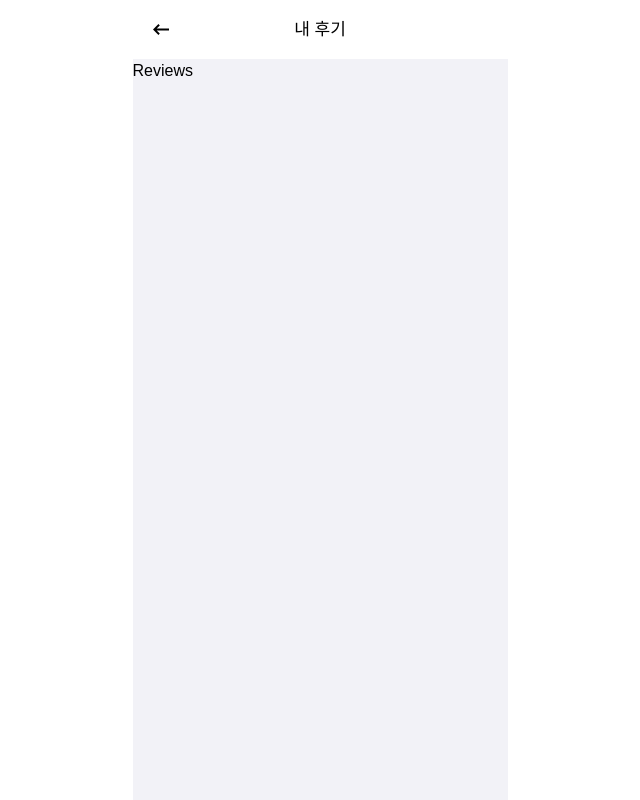
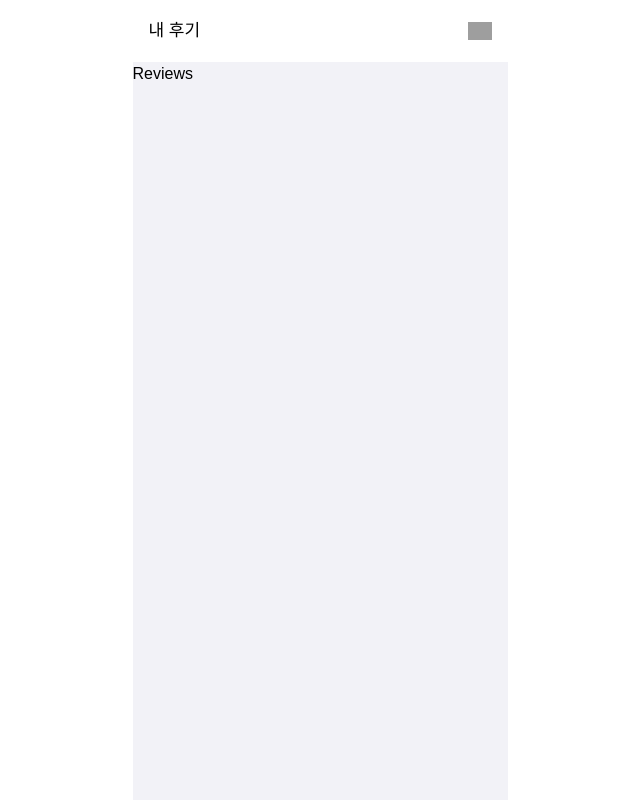
Before and after one commit to 4-frame-photos-map/frontend, a Next.js app: page /my/reviews in a window 1280 px wide. Shown: the whole page, without its empty margins (320-960 px from the left). Built offline with nearby package versions, Linux system fonts and the light colour scheme; grey boxes are pictures that could not be loaded; a web font is replaced by a local one.

Commit message:
fix : navbar props 변경

```diff
--- a/src/pages/my/reviews.tsx
+++ b/src/pages/my/reviews.tsx
@@ -4,7 +4,7 @@ import PageLayout from '@components/common/PageLayout';
 const Reviews = () => {
   return (
     <PageLayout>
-      <NavBar title={'내 후기'} isMy={true} />
+      <NavBar title="내 후기" />
       Reviews
     </PageLayout>
   );
--- a/src/pages/my/titles.tsx
+++ b/src/pages/my/titles.tsx
@@ -4,7 +4,7 @@ import PageLayout from '@components/common/PageLayout';
 const Titles = () => {
   return (
     <PageLayout>
-      <NavBar title={'내 칭호'} isMy={true} />
+      <NavBar title="내 칭호" />
       Titles
     </PageLayout>
   );
--- a/src/pages/wish/index.tsx
+++ b/src/pages/wish/index.tsx
@@ -4,7 +4,7 @@ import PageLayout from '@components/common/PageLayout';
 const Wish = () => {
   return (
     <PageLayout>
-      <NavBar title={'저장'} isWish={true} />
+      <NavBar title="저장" isRight_nav={true} isSearch={true} />
       Wish
     </PageLayout>
   );
```
